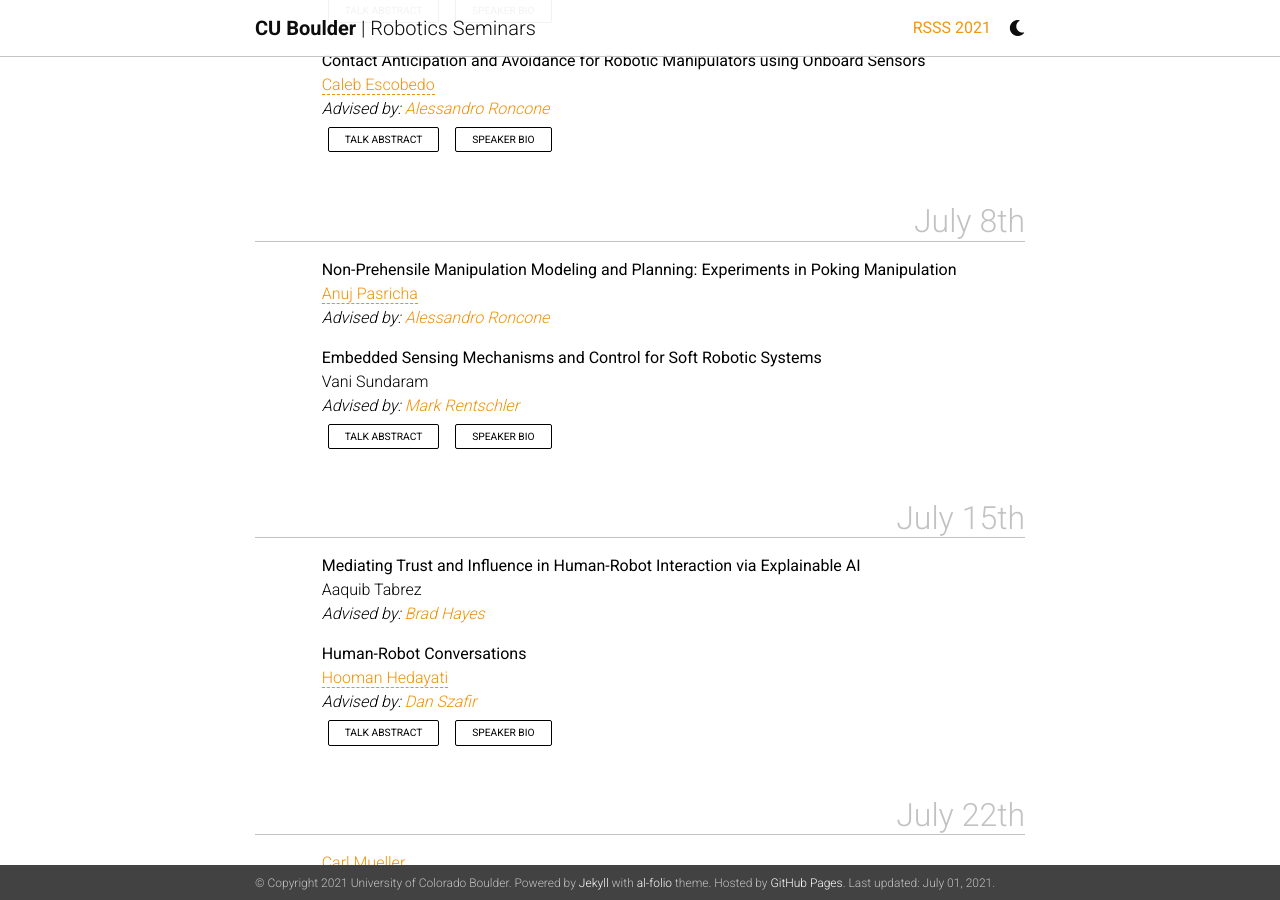
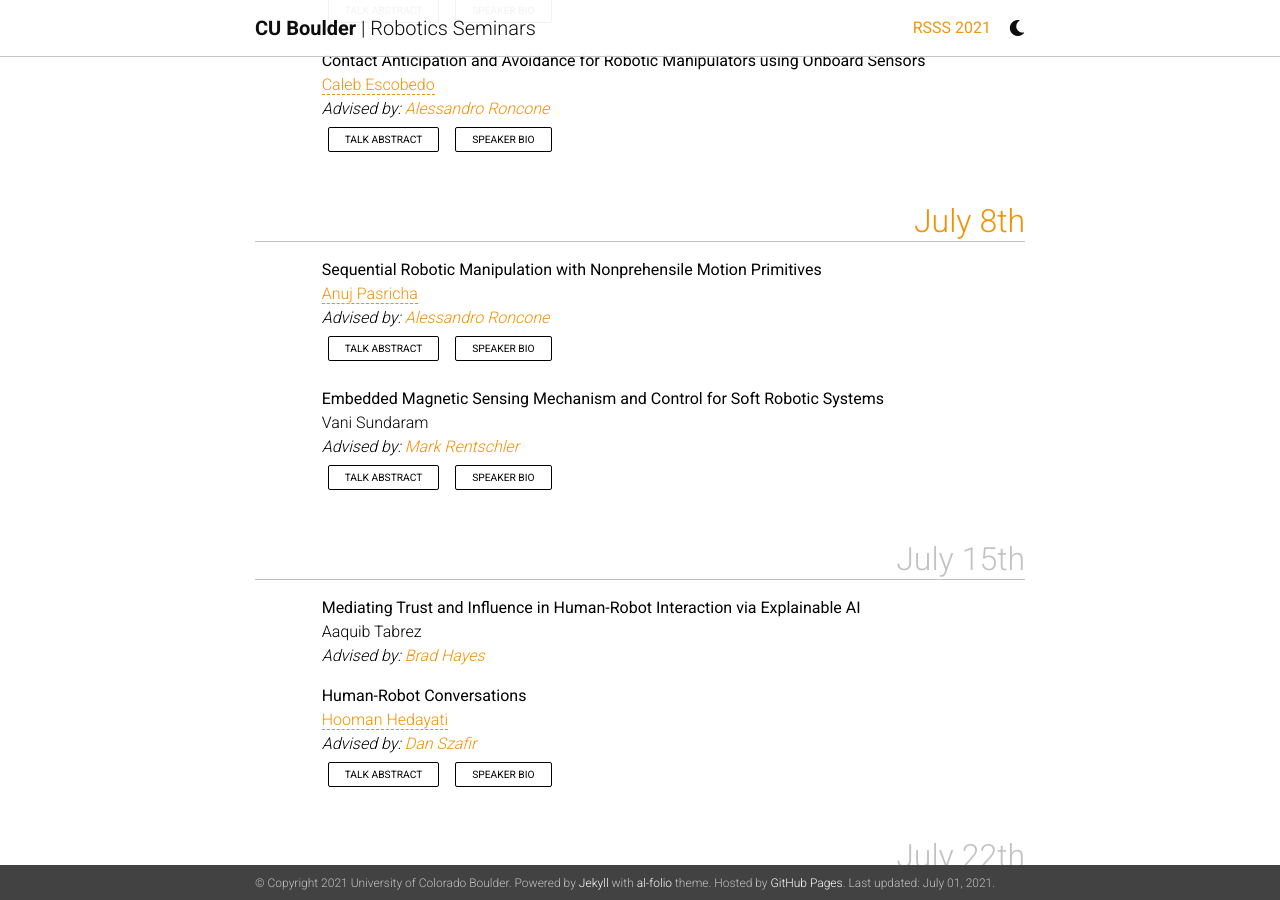
Before and after one commit to CU-Robotics-Seminars/cu-robotics-seminars.github.io, a Jekyll site: the page built from _pages/rsss-2021.md, in a window 1280 px wide and 900 px high, scrolled down 1241 px. Built offline with Jekyll 4.4.1, drawn with Linux system fonts in a browser that asks for light colours; nearby versions of some CDN libraries; a style sheet for code colours, icons or effects is not loaded; some of the changed lines change nothing that is shown.

Commit message:
Update details of next seminar

```diff
--- a/_data/rsss-2021.yml
+++ b/_data/rsss-2021.yml
@@ -66,18 +66,18 @@
             - name: Alessandro Roncone
               website: https://hiro-group.ronc.one/
     - date: July 8th
-      pdf:
+      pdf: assets/rsss-2021/2021-07-08.pdf
       talks:
-        - title: "Non-Prehensile Manipulation Modeling and Planning: Experiments in Poking Manipulation"
-          abstract:
-          bio:
+        - title: Sequential Robotic Manipulation with Nonprehensile Motion Primitives
+          abstract: Realistic robotic manipulation applications might expect the robot to operate in dense clutter, in the presence of occlusions, or in ungraspable configurations. These applications may result in failure modes for robot operation through traditional grasping. Nonprehensile manipulation (NPM) offers a complementary solution to prehensile (grasping) manipulation by significantly expanding the size (intended as the set of reachable configurations) and dimensionality (intended as the number of degrees of freedom) of the operational space of even the simplest robot manipulator. In other words, NPM can be used to manipulate objects when conventional grasping-based manipulation is infeasible or unnecessary. This talk will demonstrate the utility of NPM through poking, a skill that allows fast object manipulation and expands the size of a manipulator's reachable workspace. This presentation will also highlight the importance of multimodal planning, i.e., combining both NPM and grasping, to yield highly dexterous robot behavior.
+          bio: Anuj Pasricha is a 3rd year PhD student in the Human Interaction and Robotics (HIRO) Group advised by Alessandro Roncone. He received a B.S. in Computer Engineering from the University of Illinois at Urbana-Champaign, then worked at various startups involving robotics, multi-material 3D printing, mixed reality, and bioinformatics. His research focuses on the modeling and use of nonprehensile manipulation ("anything but" grasping) skills.
           speakers:
             - name: Anuj Pasricha
               website: https://hiro-group.ronc.one/anuj.html
           advisors:
             - name: Alessandro Roncone
               website: https://hiro-group.ronc.one/
-        - title: Embedded Sensing Mechanisms and Control for Soft Robotic Systems
+        - title: Embedded Magnetic Sensing Mechanism and Control for Soft Robotic Systems
           abstract: The need to create more viable soft sensors has been increasing in tandem with the growing interest in soft robots. There are several types of soft sensing methods, like capacitive sensing and self-sensing, that have proven to be useful when controlling certain soft actuators. However, these sensing methods prove to be problematic when paired with electro-hydraulic actuators, like hydraulically amplified self-healing electrostatic (HASEL) actuators. These issues are only amplified when trying to sense and control the movement of a multi-HASEL system. To address these shortcomings, we developed a magnetic sensing mechanism for folded HASELs to measure the changes in height of the HASEL. The two-part magnetic sensing mechanism is composed of an off-the-shelf magnetometer and a silicone block doped with neo-bonded powder; the magnetometer sits under the folded HASEL and the magnetic block is placed on top.  Our magnetic sensing mechanism achieves a resolution of <0.05mm (<0.1mm for the HASEL height range) and accurately tracks actuator motion at high frequencies, despite changes in ambient temperature and relative humidity. When scaling up to a larger system with six HASEL/sensor units, we were still able to sample sensor data at the maximum 1kHz and successfully control the system to track a desired end effector position in R3. This work demonstrates the first instance of sensing electro-hydraulic deformation using a magnetic sensing mechanism.
           bio: Vani is finishing up her third-year as a PhD student in the Mechanical Engineering Department at CU Boulder. Prior to moving to CO, she obtained her BS in Mechanical Engineering from the University of Pittsburgh. Her research interests include the development and validation of soft sensing mechanisms, control of embedded systems, and applications for soft, robotic systems.
           speakers:
```
Also changed, not shown: 1 other file.
